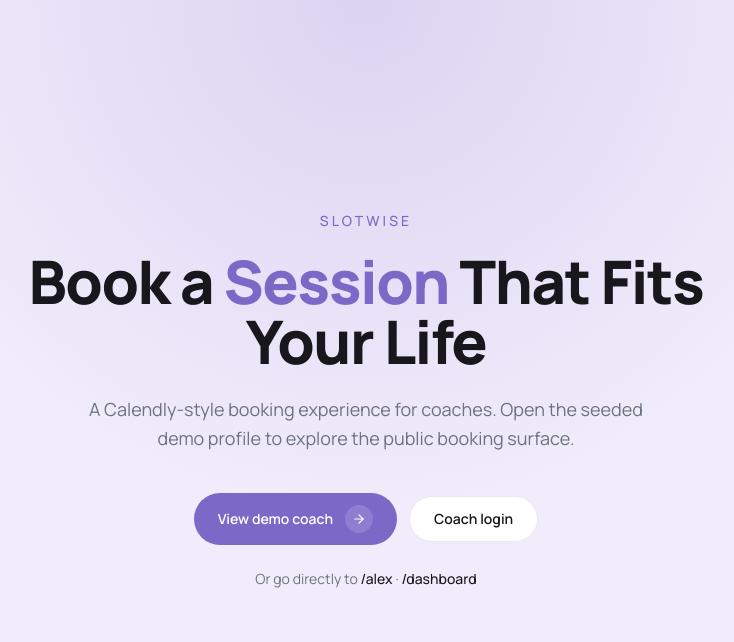
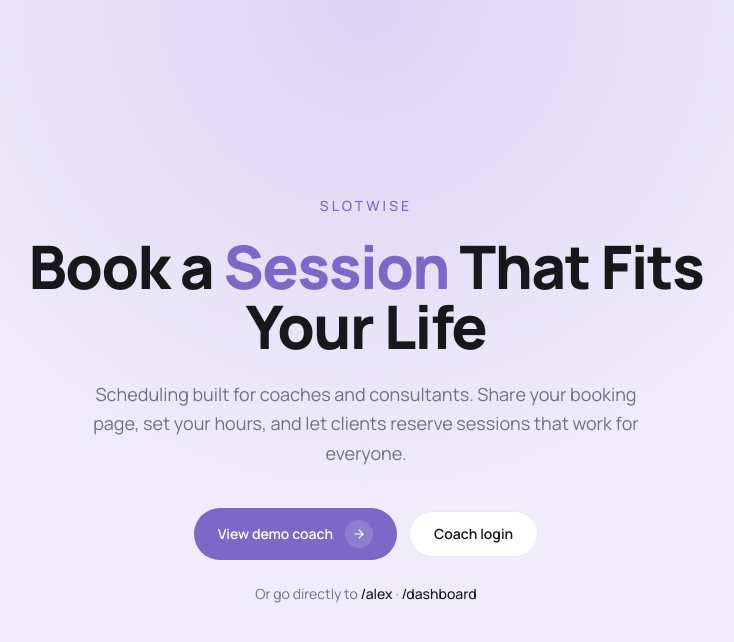
Before and after one commit to segnitsega/booking-app, a Next.js app: page / in a window 1280 px wide. Shown: the top 642 px of the page, without its empty margins (274-1008 px from the left). Built offline with nearby package versions, Linux system fonts and the light colour scheme.

Commit message:
Rewrite the landing page supporting copy for production.
Replace seeded-demo language with a clear product pitch for coaches and consultants.

```diff
--- a/app/page.tsx
+++ b/app/page.tsx
@@ -1,4 +1,3 @@
-import Link from "next/link";
 import { Button } from "@/components/ui/button";
 
 export default function Home() {
@@ -14,8 +13,9 @@ export default function Home() {
           Book a <span className="text-accent">Session</span> That Fits Your Life
         </h1>
         <p className="mt-6 max-w-xl text-base leading-relaxed text-muted sm:text-lg">
-          A Calendly-style booking experience for coaches. Open the seeded demo
-          profile to explore the public booking surface.
+          Scheduling built for coaches and consultants. Share your booking
+          page, set your hours, and let clients reserve sessions that work for
+          everyone.
         </p>
         <div className="mt-10 flex flex-wrap items-center justify-center gap-3">
           <Button href="/alex" variant="accent">
@@ -27,19 +27,19 @@ export default function Home() {
         </div>
         <p className="mt-6 text-sm text-muted">
           Or go directly to{" "}
-          <Link
+          <a
             href="/alex"
             className="font-medium text-ink underline-offset-4 hover:underline"
           >
             /alex
-          </Link>
+          </a>
           {" · "}
-          <Link
+          <a
             href="/dashboard"
             className="font-medium text-ink underline-offset-4 hover:underline"
           >
             /dashboard
-          </Link>
+          </a>
         </p>
       </div>
     </main>
```
